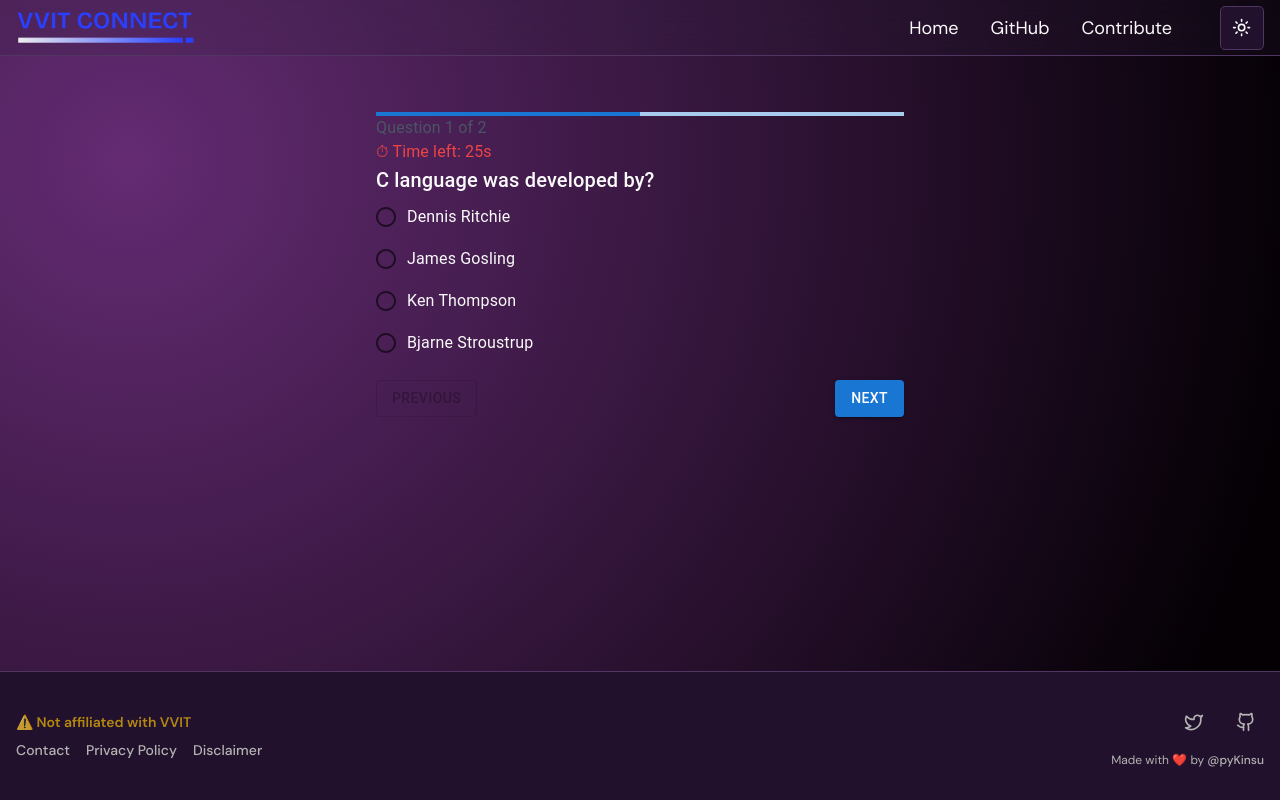
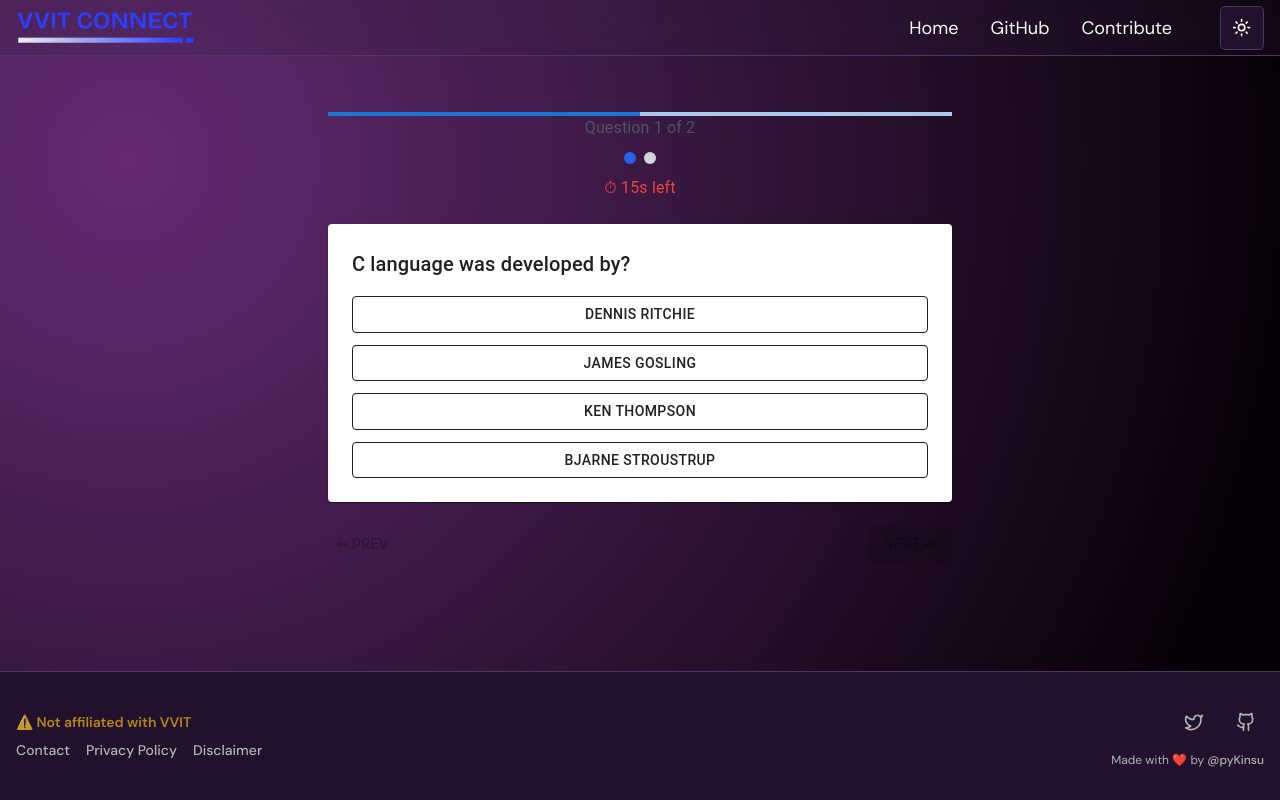
Before and after one commit to pyKinsu/VVITConnect, a Next.js app: page /notes/c/quiz in a window 1280 px wide. Built offline with nearby package versions, Linux system fonts and the light colour scheme.

Commit message:
Update page.tsx

```diff
--- a/src/app/notes/c/quiz/page.tsx
+++ b/src/app/notes/c/quiz/page.tsx
@@ -1,7 +1,14 @@
 "use client";
 
 import React, { useState, useEffect } from "react";
-import { Button, LinearProgress, Typography, Box, RadioGroup, FormControlLabel, Radio, Paper } from "@mui/material";
+import { motion } from "framer-motion";
+import {
+  Button,
+  Typography,
+  Box,
+  Paper,
+  LinearProgress,
+} from "@mui/material";
 
 // ------------------ Types ------------------
 interface Question {
@@ -16,7 +23,7 @@ interface Topic {
 }
 
 // ------------------ Data ------------------
-const mcqData: Topic[] = [
+const quizData: Topic[] = [
   {
     title: "Introduction",
     questions: [
@@ -37,13 +44,13 @@ const mcqData: Topic[] = [
 // ------------------ Component ------------------
 const QuizApp: React.FC = () => {
   const [current, setCurrent] = useState(0);
-  const [userAnswers, setUserAnswers] = useState<Record<number, string>>({});
-  const [timeLeft, setTimeLeft] = useState(30); // ⏱ 30 sec per question
+  const [answers, setAnswers] = useState<Record<number, string>>({});
   const [completed, setCompleted] = useState(false);
+  const [timeLeft, setTimeLeft] = useState(20); // per question
 
-  const questions = mcqData.flatMap((t) => t.questions); // flatten topics
+  const questions = quizData.flatMap((t) => t.questions);
 
-  // Timer effect
+  // Timer
   useEffect(() => {
     if (completed) return;
     if (timeLeft <= 0) {
@@ -54,14 +61,14 @@ const QuizApp: React.FC = () => {
     return () => clearTimeout(timer);
   }, [timeLeft, completed]);
 
-  const handleSelect = (value: string) => {
-    setUserAnswers((prev) => ({ ...prev, [current]: value }));
+  const handleAnswer = (opt: string) => {
+    setAnswers({ ...answers, [current]: opt });
   };
 
   const handleNext = () => {
     if (current < questions.length - 1) {
       setCurrent(current + 1);
-      setTimeLeft(30);
+      setTimeLeft(20);
     } else {
       setCompleted(true);
     }
@@ -70,88 +77,128 @@ const QuizApp: React.FC = () => {
   const handlePrev = () => {
     if (current > 0) {
       setCurrent(current - 1);
-      setTimeLeft(30);
+      setTimeLeft(20);
     }
   };
 
-  // Score
   const score = questions.reduce(
-    (acc, q, idx) => (userAnswers[idx] === q.answer ? acc + 1 : acc),
+    (acc, q, idx) => (answers[idx] === q.answer ? acc + 1 : acc),
     0
   );
 
+  // ------------------ Completed View ------------------
   if (completed) {
     return (
-      <Box className="p-6 max-w-xl mx-auto">
-        <Typography variant="h4" gutterBottom>
-          🎉 Quiz Completed
+      <Box className="p-6 max-w-2xl mx-auto">
+        <Typography variant="h4" gutterBottom align="center">
+          🎉 Quiz Finished
         </Typography>
-        <Typography variant="h6">
-          Your Score: {score} / {questions.length}
+        <Typography variant="h6" align="center" className="mb-6">
+          Score: {score} / {questions.length}
         </Typography>
-        <Box mt={3}>
+
         {questions.map((q, idx) => (
-            <Paper key={idx} className="p-4 mb-3">
+          <Paper key={idx} className="p-4 mb-4 rounded-xl shadow-md">
             <Typography fontWeight="bold">
               Q{idx + 1}: {q.question}
             </Typography>
             <Typography
-                color={userAnswers[idx] === q.answer ? "green" : "red"}
+              color={answers[idx] === q.answer ? "green" : "red"}
+              fontWeight="bold"
             >
-                Your Answer: {userAnswers[idx] || "Not Answered"}
+              Your Answer: {answers[idx] || "Not Answered"}
             </Typography>
             <Typography color="blue">Correct: {q.answer}</Typography>
           </Paper>
         ))}
+
+        <Box textAlign="center" mt={4}>
+          <Button variant="contained" onClick={() => window.location.reload()}>
+            Restart Quiz
+          </Button>
         </Box>
       </Box>
     );
   }
 
+  // ------------------ Question View ------------------
   const currentQ = questions[current];
 
   return (
-    <Box className="p-6 max-w-xl mx-auto">
-      {/* Progress bar */}
+    <Box className="p-6 max-w-2xl mx-auto">
+      {/* Progress */}
       <LinearProgress
         variant="determinate"
         value={((current + 1) / questions.length) * 100}
       />
-      <Typography className="mt-2 text-gray-600">
+      <Typography align="center" className="mt-2 text-gray-600">
         Question {current + 1} of {questions.length}
       </Typography>
 
+      {/* Timeline dots */}
+      <Box className="flex justify-center gap-2 my-3">
+        {questions.map((_, idx) => (
+          <div
+            key={idx}
+            className={`w-3 h-3 rounded-full cursor-pointer ${
+              idx === current
+                ? "bg-blue-600"
+                : answers[idx]
+                ? "bg-green-400"
+                : "bg-gray-300"
+            }`}
+            onClick={() => setCurrent(idx)}
+          />
+        ))}
+      </Box>
+
       {/* Timer */}
-      <Typography className="text-red-500 mt-2">
-        ⏱ Time left: {timeLeft}s
+      <Typography className="text-center text-red-500">
+        ⏱ {timeLeft}s left
       </Typography>
 
-      {/* Question */}
-      <Typography variant="h6" className="mt-4">
+      {/* Question Card */}
+      <motion.div
+        key={current}
+        initial={{ opacity: 0, y: 30 }}
+        animate={{ opacity: 1, y: 0 }}
+        className="mt-6"
+      >
+        <Paper className="p-6 rounded-2xl shadow-lg">
+          <Typography variant="h6" gutterBottom>
             {currentQ.question}
           </Typography>
 
-      {/* Options */}
-      <RadioGroup
-        value={userAnswers[current] || ""}
-        onChange={(e) => handleSelect(e.target.value)}
+          <Box className="grid gap-3 mt-4">
+            {currentQ.options.map((opt, i) => {
+              const isSelected = answers[current] === opt;
+              return (
+                <Button
+                  key={i}
+                  variant={isSelected ? "contained" : "outlined"}
+                  color={isSelected ? "primary" : "inherit"}
+                  onClick={() => handleAnswer(opt)}
+                  className="w-full justify-start"
                 >
-        {currentQ.options.map((opt, i) => (
-          <FormControlLabel key={i} value={opt} control={<Radio />} label={opt} />
-        ))}
-      </RadioGroup>
+                  {opt}
+                </Button>
+              );
+            })}
+          </Box>
+        </Paper>
+      </motion.div>
 
-      {/* Nav buttons */}
-      <Box className="flex justify-between mt-4">
+      {/* Nav Buttons */}
+      <Box className="flex justify-between mt-6">
+        <Button onClick={handlePrev} disabled={current === 0}>
+          ⬅ Prev
+        </Button>
         <Button
-          variant="outlined"
-          disabled={current === 0}
-          onClick={handlePrev}
+          variant="contained"
+          onClick={handleNext}
+          disabled={!answers[current]}
         >
-          Previous
-        </Button>
-        <Button variant="contained" onClick={handleNext}>
-          {current === questions.length - 1 ? "Finish" : "Next"}
+          {current === questions.length - 1 ? "Finish" : "Next ➡"}
         </Button>
       </Box>
     </Box>
```
Lines whose indentation alone changed are shown as unchanged.
